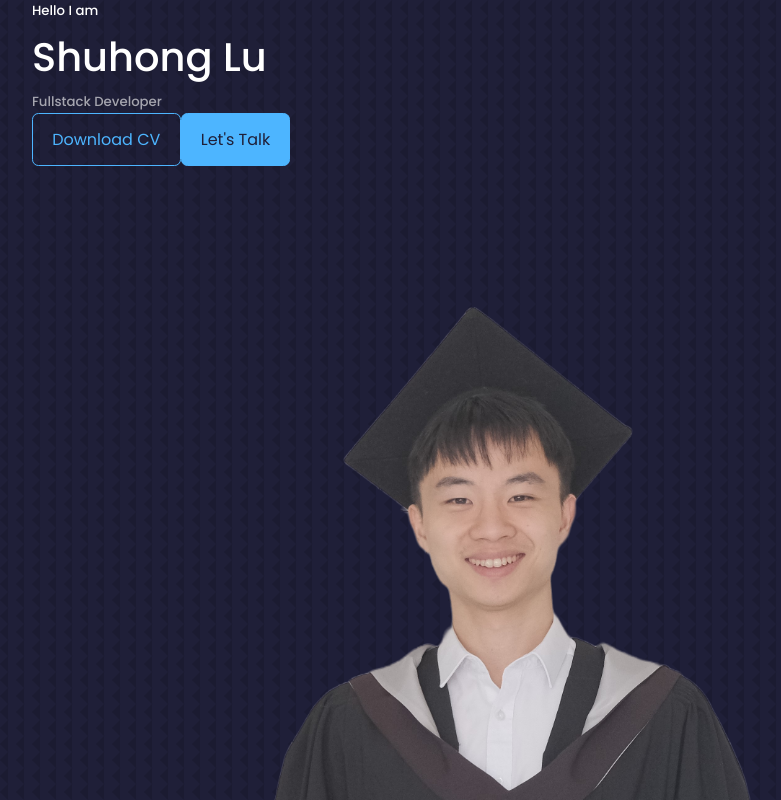
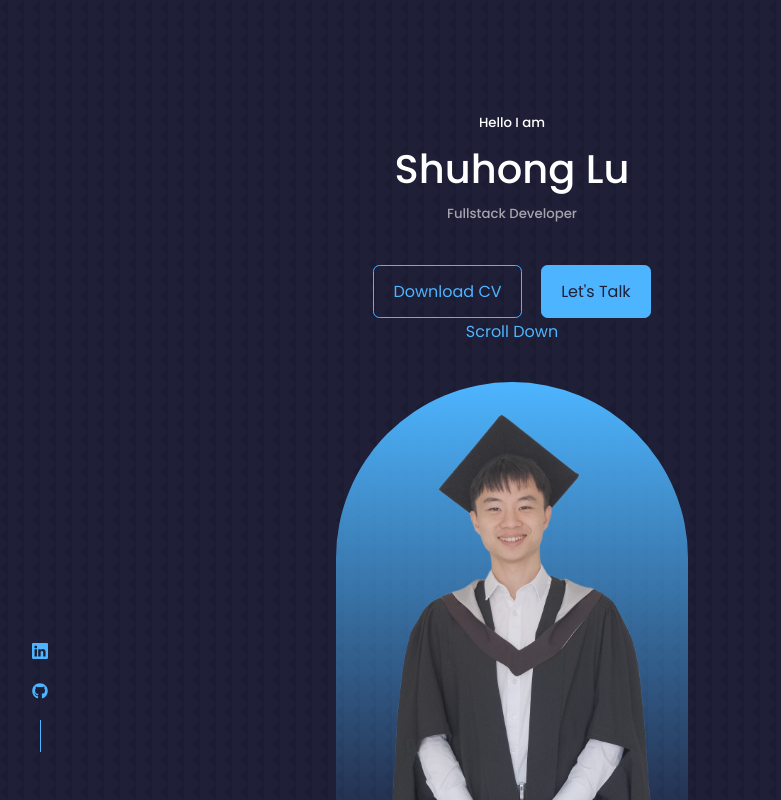
Before and after one commit to LuShuhong/Portfolio-Page, a React (Create React App) app: page / in a window 1280 px wide. Shown: the top 800 px of the page, without its empty margins (128-909 px from the left). Built offline with nearby package versions, Linux system fonts and the light colour scheme.

Commit message:
header CSS complete

```diff
--- a/package.json
+++ b/package.json
@@ -8,6 +8,7 @@
     "@testing-library/user-event": "^13.5.0",
     "react": "^18.2.0",
     "react-dom": "^18.2.0",
+    "react-icons": "^4.4.0",
     "react-scripts": "5.0.1",
     "web-vitals": "^2.1.4"
   },
--- a/src/components/header/Header.jsx
+++ b/src/components/header/Header.jsx
@@ -1,7 +1,8 @@
 import React from 'react'
 import "./header.css";
 import CTA from './CTA';
-import ME from '../../assets/pic.png'
+import ME from '../../assets/pic.png';
+import HeaderSocials from './HeaderSocials';
 
 const Header = () => {
   return (
@@ -11,10 +12,13 @@
         <h1>Shuhong Lu</h1>
         <h5 className="text-light">Fullstack Developer</h5>
         <CTA/>
+        <HeaderSocials />
 
         <div className="me">
           <img src={ME} alt="myself" />
         </div>
+
+        <a href="#contact" className="scroll_down">Scroll Down</a>
       </div>
     </header>
   )
--- /dev/null
+++ b/src/components/header/HeaderSocials.jsx
@@ -0,0 +1,14 @@
+import React from 'react'
+import {BsLinkedin} from "react-icons/bs";
+import {FaGithub} from "react-icons/fa";
+
+const HeaderSocials = () => {
+  return (
+    <div className='header__socials'>
+      <a href="https://linkedin.com" target="_blank"><BsLinkedin/></a>
+      <a href="https://github.com" target="_blank"><FaGithub /></a>
+    </div>
+  )
+}
+
+export default HeaderSocials
--- a/src/components/header/header.css
+++ b/src/components/header/header.css
@@ -0,0 +1,79 @@
+header {
+    height:100vh;
+    padding-top:7rem;
+    overflow:hidden;
+}
+
+.header__container {
+    text-align:center;
+    height: 100%;
+    position: relative;
+}
+
+/*CTA*/
+.cta{
+    margin-top: 2.5rem;
+    display:flex;
+    gap: 1.2rem;
+    justify-content: center;
+}
+
+/*Header Socials*/
+.header__socials{
+    display: flex;
+    flex-direction: column;
+    align-items: center;
+    gap: 0.8rem;
+    position: absolute;
+    left: 0;
+    bottom: 3rem;
+}
+
+.header__socials::after{
+    content: '';
+    width:1px;
+    height: 2rem;
+    background: var(--color-primary);
+}
+
+/*Image*/
+.me{
+    background: linear-gradient(var(--color-primary), transparent);
+    width: 22rem;
+    height: 30rem;
+    position: absolute;
+    left: calc(50% - 11rem);
+    margin-top:  4rem;
+    border-radius: 12rem 12rem 0 0;
+    overflow: hidden;
+    padding: 1.8rem 1.5rem 1.5rem 1rem;
+}
+
+/*Scroll Down*/
+.scroll__down{
+    position: absolute;
+    right: -2.3rem;
+    bottom:5rem;
+    transform:rotate(90deg);
+    font-weight:300;
+    font-size:0.9rem;
+}
+
+/* media queries -- Medium Devices e.g., Tablet */
+@media screen and (max-width: 1024px){
+    header {
+        height: 68vh;
+    }
+}
+
+/* media queries -- Small Devices e.g., Mobile */
+@media screen and (max-width: 600px){
+    header {
+        height: 100vh;
+    }
+
+    .header__socials,
+    .scroll__down {
+        display: none;
+    }
+}
```
Also changed, not shown: src/assets/pic.png, 1 other file (tests, documents, lock files or other folders).
